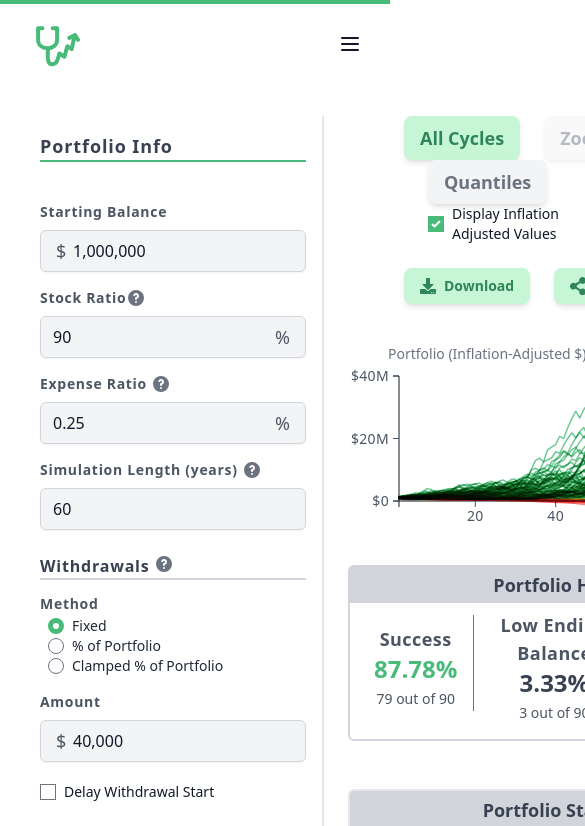
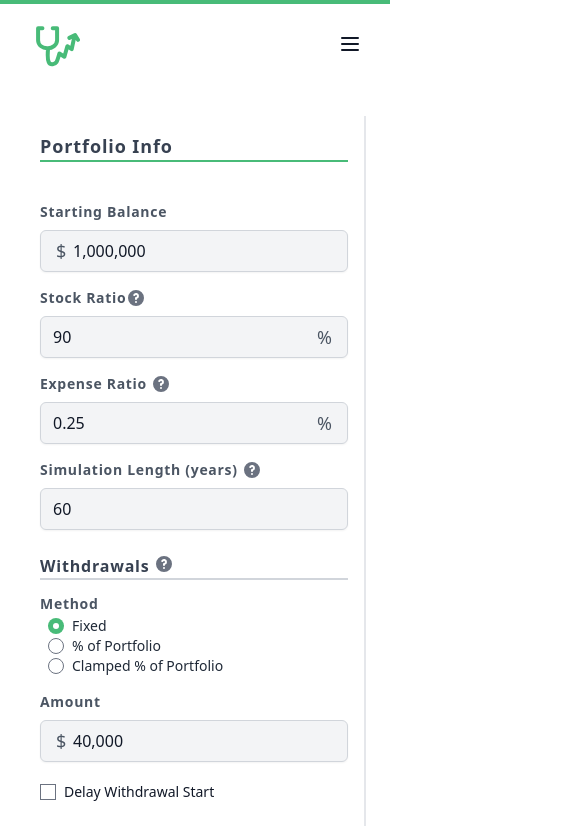
Before and after one commit to Daynil/portfolio-doctor, a Next.js app: page /simulator in a window 390 px wide. Shown: the top 826 px of the page, 585 px wide, since content can reach past the window. Built offline with nearby package versions, Linux system fonts and the light colour scheme.

Commit message:
basic responsive styling first pass

```diff
--- a/src/components/charts/quantiles-chart.tsx
+++ b/src/components/charts/quantiles-chart.tsx
@@ -298,7 +298,7 @@ export function QuantilesChart({
             </g>
           </Chart>
         </div>
-        <div className="flex flex-row justify-center">
+        <div className="flex flex-row justify-center quantiles-chart-legend">
           <div className="flex flex-row items-center ml-8">
             <div
               style={{
--- a/src/components/historic-portfolio-details.tsx
+++ b/src/components/historic-portfolio-details.tsx
@@ -420,7 +420,7 @@ export function HistoricPortfolioDetails({
         <div className="absolute inset-0 bg-gray-500 opacity-75"></div>
       </div>
       <div className="flex flex-wrap w-full">
-        <div className="flex flex-row w-full justify-between ml-20 flex-wrap">
+        <div className="flex flex-row w-full justify-between ml-20 flex-wrap lifecycle-options">
           <div className="flex flex-row flex-wrap">
             <button
               className={clsx(
@@ -450,7 +450,7 @@ export function HistoricPortfolioDetails({
             >
               Quantiles
             </button>
-            <div className="flex flex-row items-center ml-6 w-40">
+            <div className="flex flex-row items-center ml-6 w-40 inflation-adjusted-checkbox">
               <input
                 type="checkbox"
                 id="adjInflation"
@@ -463,8 +463,8 @@ export function HistoricPortfolioDetails({
               </label>
             </div>
           </div>
-          <div className="flex mt-6 xl:mt-0">
-            <div className="flex justify-center relative">
+          <div className="flex mt-6 xl:mt-0 action-btn-container">
+            <div className="flex justify-center relative download-btn">
               <button
                 className="btn btn-green-2 flex items-center text-sm"
                 onClick={downloadResults}
@@ -473,7 +473,7 @@ export function HistoricPortfolioDetails({
                 <span className="ml-2">Download</span>
               </button>
             </div>
-            <div className="flex justify-center relative ml-6 mr-12">
+            <div className="flex justify-center relative ml-6 mr-12 share-btn">
               <button
                 className="btn btn-green-2 flex items-center text-sm"
                 onClick={shareResults}
@@ -535,7 +535,7 @@ export function HistoricPortfolioDetails({
           style={{
             height: 'fit-content'
           }}
-          className="rounded-md pb-4 border-2 border-gray-300 m-6"
+          className="rounded-md pb-4 border-2 border-gray-300 m-6 portfolio-health-container"
         >
           <div className="flex items-top bg-gray-300">
             <div className="text-gray-700 font-semibold py-1 text-center w-full">
@@ -545,7 +545,7 @@ export function HistoricPortfolioDetails({
               <QuestionIcon className="w-5 h-5 mr-1 mt-1 text-gray-500 hover:text-gray-400 transition-colors duration-100 cursor-pointer" />
             </Link>
           </div>
-          <div className="flex items-center justify-center px-2 text-center">
+          <div className="flex items-center justify-center px-2 text-center portfolio-health-content">
             <div className="text-center">
               <div className="flex flex-col pt-2 mx-4">
                 <label className="text-gray-600 font-semibold tracking-wide block">
--- a/src/pages/_app.tsx
+++ b/src/pages/_app.tsx
@@ -3,6 +3,7 @@ import Head from 'next/head';
 import Layout from '../components/layout';
 import DatasetContextProvider from '../data/data-context';
 import '../styles/global.css';
+import '../styles/responsive.css';
 
 export default function App({ Component, pageProps }: AppProps) {
   return (
--- a/src/pages/simulator.tsx
+++ b/src/pages/simulator.tsx
@@ -464,9 +464,9 @@ export default function Simulator() {
         <div className="absolute inset-0 bg-gray-500 opacity-75"></div>
       </div>
       <div className="mt-10">
-        <div className="flex justify-around">
+        <div className="flex justify-around sim-container">
           <div
-            className="overflow-y-auto overflow-x-auto max-h-screen p-4 sticky top-0 border-r-2"
+            className="overflow-y-auto overflow-x-auto max-h-screen p-4 sticky top-0 border-r-2 entry-form"
             style={{ minWidth: '300px' }}
           >
             <h2 className="text-lg text-gray-700 font-semibold tracking-wider border-solid border-b-2 border-green-500 mt-0">
@@ -731,7 +731,7 @@ export default function Simulator() {
             </div>
             <div className="flex w-full justify-between mt-5">
               <button
-                className="btn btn-gray text-sm tracking-wide"
+                className="btn btn-gray text-sm tracking-wide add-deposit-btn"
                 onClick={() => setDepositModalActive(true)}
               >
                 Add Deposit
@@ -739,7 +739,7 @@ export default function Simulator() {
             </div>
             <div className="flex w-full justify-between mt-12">
               <button
-                className="btn btn-green tracking-wide"
+                className="btn btn-green tracking-wide calculate-btn"
                 onClick={calculatePortfolio}
                 disabled={!marketData.length}
               >
--- /dev/null
+++ b/src/styles/responsive.css
@@ -0,0 +1,54 @@
+@media screen and (max-width: 1200px) {
+  .sim-container {
+    flex-direction: column;
+  }
+  .entry-form {
+    position: relative;
+    margin-bottom: 3rem;
+  }
+  .add-deposit-btn {
+    width: 100%;
+  }
+  .calculate-btn {
+    width: 100%;
+  }
+  .lifecycle-options {
+    margin-left: 0;
+  }
+  .lifecycle-options .btn {
+    margin-left: 0;
+    width: 100%;
+    margin: 0.5rem;
+  }
+  .inflation-adjusted-checkbox {
+    width: 100%;
+  }
+  .action-btn-container {
+    flex-direction: column;
+    width: 100%;
+  }
+  .action-btn-container .download-btn,
+  .action-btn-container .share-btn {
+    width: 100%;
+    margin: 0 !important;
+  }
+}
+
+@media screen and (max-width: 768px) {
+    .quantiles-chart-legend {
+      flex-direction: column;
+    }
+}
+
+@media screen and (max-width: 576px) {
+  .portfolio-health-container {
+    width: 100%;
+  }
+  .portfolio-health-content {
+    flex-direction: column;
+  }
+  .portfolio-health-content .bg-gray-500 {
+    transform: rotate(90deg);
+    transform-origin: center;
+  }
+}
```
Also changed, not shown: 1 other file (tests, documents, lock files or other folders).
